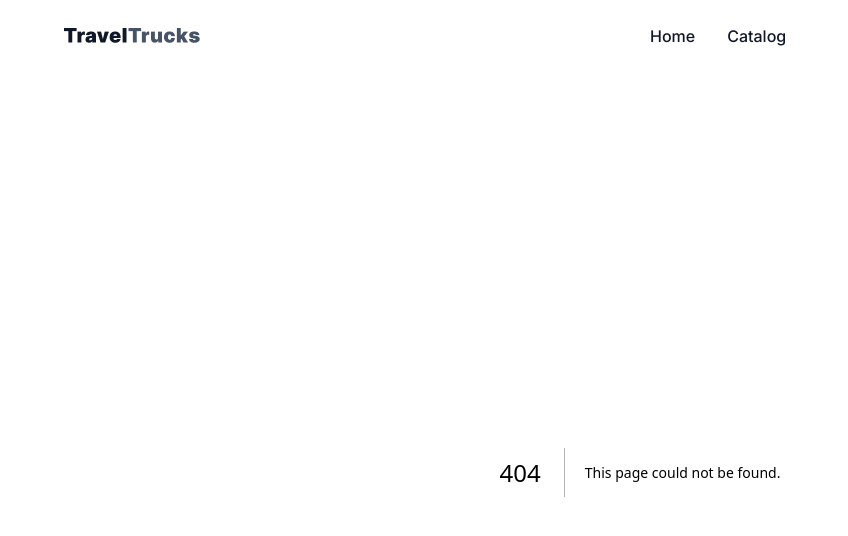
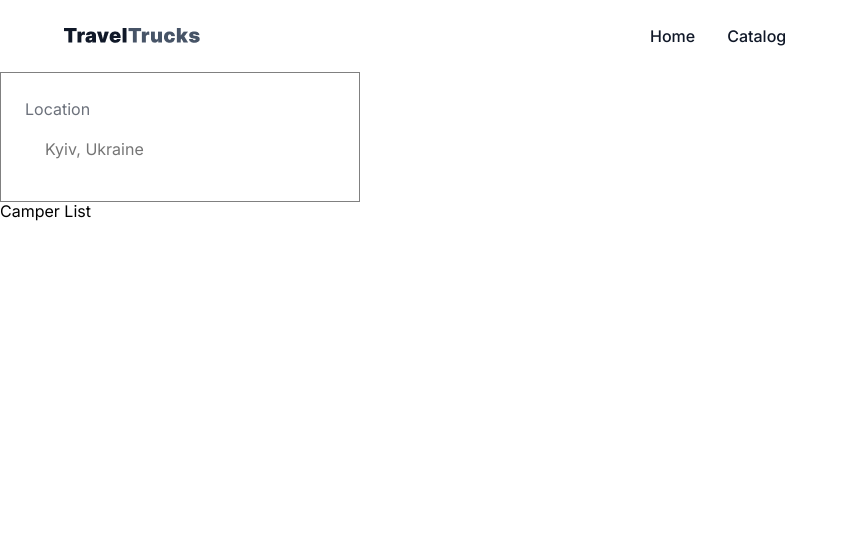
Before and after one commit to Yevhenii-Pavlushchenko/travel-trucks, a Next.js app: page /catalog in a window 1280 px wide. Before the commit this address had no page. Shown: the top 536 px of the page, without its empty margins (0-848 px from the left). Built offline with nearby package versions, Linux system fonts and the light colour scheme.

Commit message:
#4
add catalog page
add location  in sidebar

```diff
--- /dev/null
+++ b/app/catalog/page.tsx
@@ -0,0 +1,19 @@
+import css from './catalog.module.css'
+
+import CampersList from '@/components/CampersList/CampersList'
+import Sidebar from '@/components/Sidebar/Sidebar'
+
+
+
+export default function CatalogPage() {
+
+    return (
+        <main>
+                <Sidebar/>
+            <section>
+                <CampersList/>
+            </section>
+
+        </main>
+    )
+}
--- a/app/globals.css
+++ b/app/globals.css
@@ -1,31 +1,12 @@
 body{
-    font-family: --font-inter-sans;
-    margin: 0;
     font-family: "Inter", sans-serif;
 }
 
-h1,
-h2,
-h3,
-h4,
-h5,
-h6,
-p,
-ul,
-ol,
-li {
-    margin: 0;
-    padding: 0;
-}
-
-ul{
-    list-style-type: none;
-}
 
 :root {
     --main-black: #101828;
     --text: #475467;
-    --main-white: #ffffff;
+    --main-white: #fff;
     --white: #f7f7f7;
     --gray: #6c717b;
     --gray-light: #dadde1;
--- a/app/layout.tsx
+++ b/app/layout.tsx
@@ -1,8 +1,10 @@
 import "./globals.css";
 
 import { Inter } from "next/font/google";
+import "modern-normalize/modern-normalize.css";
 
 import type { Metadata } from "next";
+
 import TanstackProvider from "@/components/TanstackProvider/TanstackProvider";
 import Header from "@/components/Header/Header";
 
@@ -27,12 +29,12 @@ export default function RootLayout({
 }>) {
   return (
     <html lang="en" className={`${interSans.variable}`}>
+        <body>
       <TanstackProvider>
-        <body>
-          <Header></Header>
+          <Header/>
           {children}
+      </TanstackProvider>
         </body>
-      </TanstackProvider>
 
     </html>
   );
--- /dev/null
+++ b/components/CampersList/CampersList.tsx
@@ -0,0 +1,5 @@
+export default function CampersList() {
+    return (
+        <div> Camper List</div>
+    )
+}
--- /dev/null
+++ b/components/Sidebar/Sidebar.module.css
@@ -0,0 +1,43 @@
+.sideBar{
+display: flex;
+flex-direction: column;
+align-items: flex-start;
+
+max-width: 360px;
+padding: 24px;
+
+border: 1px solid gray;
+
+
+}
+.locationWraper{
+    display: flex;
+    flex-direction: column;
+
+
+}
+
+.label{
+font-weight: 400;
+    font-size: 16px;
+    line-height: 1.5;
+    color: var(--gray);
+
+}
+.input{
+
+    padding: 16px 20px;
+    border-radius: 20px;
+    gap: 8px;
+    width: 312px;
+
+    background-color: var(--main-white);
+    border: none;
+
+    font-weight: 400;
+    font-size: 16px;
+    line-height: 1.5;
+    color: var(--main-black);
+
+
+}
--- /dev/null
+++ b/components/Sidebar/Sidebar.tsx
@@ -0,0 +1,25 @@
+"use client";
+
+import { useState } from "react";
+import css from "./Sidebar.module.css";
+
+export default function Sidebar() {
+  const [location, setLocation] = useState("");
+  return (
+    <aside className={css.sideBar}>
+      <div className={css.locationWraper}>
+        <label className={css.label} htmlFor="location">
+          Location
+        </label>
+        <input
+          id="location"
+          type="text"
+          className={css.input}
+          placeholder="Kyiv, Ukraine"
+          value={location}
+          onChange={(e) => setLocation(e.target.value)}
+        />
+      </div>
+    </aside>
+  );
+}
```
Also changed, not shown: app/catalog/[camperId]/page.tsx (added, +9 -0 lines), app/page.tsx (+16 -4 lines), app/catalog/catalog.module.css (added), components/CampersList/CampersList.module.css (added).
